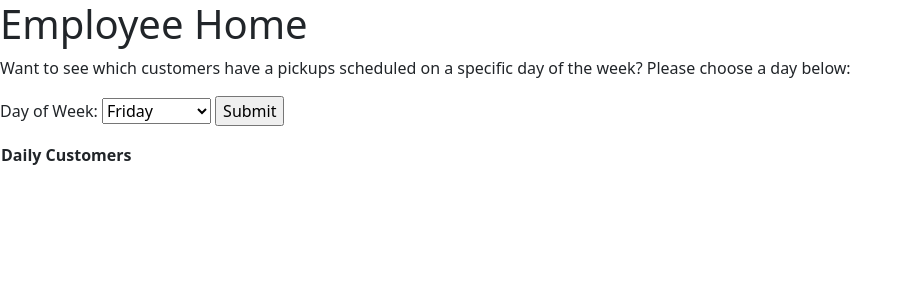
After one commit to BA-CalderonMorales/TrashCollector, a Django app: page /employees/daily/ in a window 1280 px wide. The commit adds this page. Shown: the top 300 px of the page, without its empty margins (0-913 px from the left). Run offline with Django 3.2, Linux system fonts and the light colour scheme; lists and menus that the app fills with data are empty.

Commit message:
employees can now filter by day of week to see list of all customers in their area with specified pickup day

```diff
--- /dev/null
+++ b/trash_collector/employees/templates/employees/daily.html
@@ -0,0 +1,25 @@
+{% extends 'base.html' %}
+
+{% block title %}{% block header %} Employee Home {% endblock %}{% endblock %}
+
+{% block content %}
+
+<p>Want to see which customers have a pickups scheduled on a specific day of the week? Please choose a day below:</p>
+      <p><form name='dayform' id="dayform" method="POST" action="{% url 'employees:daily' %}">
+    {% csrf_token %}
+      Day of Week: <select name="dayofweek" id="dayofweek">
+  <option value="Monday" selected="Monday">Monday</option>
+  <option value="Tuesday" selected="Tuesday">Tuesday</option>
+  <option value="Wednesday" selected="Wednesday">Wednesday</option>
+  <option value="Thursday" selected="Thursday">Thursday</option>
+  <option value="Friday" selected="Friday">Friday</option>
+  </select>
+  <input type="submit" value="Submit">
+</form></p>
+<table>
+        <tr><th>Daily Customers</th></tr>
+        {% for customer in daily_customers %}
+        <tr><td>{{customer.name}}</td></tr>
+        {% endfor %}
+      </table>
+{% endblock %}
--- a/trash_collector/employees/templates/employees/index.html
+++ b/trash_collector/employees/templates/employees/index.html
@@ -7,11 +7,14 @@
   {% if user.is_authenticated %}
     Hello Employee {{ user.username }}!
       <table>
-        <tr><th>Customers</th></tr>
+        <tr><th>Today's Customers</th></tr>
         {% for customer in todays_customers %}
         <tr><td>{{customer.name}}</td></tr>
         {% endfor %}
       </table>
+<br><br>
+<p>Want to see which customers have a pickups scheduled on a specific day of the week? Please choose a day below:</p><a href="{%  url 'employees:daily' %}">here!!!!</a>
+
   {% else %}
     <p>You are at the employee index, but you are not logged in.</p>
     <a href="{% url 'login' %}">Log In</a>
--- a/trash_collector/employees/urls.py
+++ b/trash_collector/employees/urls.py
@@ -7,5 +7,7 @@ from . import views
 app_name = "employees"
 urlpatterns = [
     path('', views.index, name="index"),
-    path('create/', views.create, name='create')
+    path('create/', views.create, name='create'),
+    path('daily/', views.find_customers_by_day, name='daily'),
+    path('daily/<str:option>/', views.find_customers_by_day, name='daily')
 ]
--- a/trash_collector/employees/views.py
+++ b/trash_collector/employees/views.py
@@ -49,7 +49,7 @@ def index(request):
             'todays_customers': todays_customers,
             'specific_employee': specific_employee
         }
-        print(user)
+        #print(user)
         return render(request, 'employees/index.html', context)
 
 
@@ -85,3 +85,31 @@ def check_suspension(the_customer):
         else:
             the_customer.has_suspension = False
         the_customer.save()
+
+
+def find_customers_by_day(request):
+    user = request.user
+    if request.method == 'POST':
+        option = request.POST['dayofweek']
+        print(option)
+        Customer = apps.get_model('customers.Customer')
+        specific_employee = Employees.objects.get(user_id=user.id)
+        zip_code_customers = Customer.objects.filter(zip_code=specific_employee.zip_code)
+        daily_customers = []
+        if option == 'Monday':
+            daily_customers = zip_code_customers.filter(weekly_pickup_day='Monday')
+        elif option == 'Tuesday':
+            daily_customers = zip_code_customers.filter(weekly_pickup_day='Tuesday')
+        elif option == 'Wednesday':
+            daily_customers = zip_code_customers.filter(weekly_pickup_day='Wednesday')
+        elif option == 'Thursday':
+            daily_customers = zip_code_customers.filter(weekly_pickup_day='Thursday')
+        elif option == 'Friday':
+            daily_customers = zip_code_customers.filter(weekly_pickup_day='Friday')
+        context = {
+            'daily_customers': daily_customers
+        }
+        return render(request, 'employees/daily.html', context)
+
+    else:
+        return render(request, 'employees/daily.html')
```
